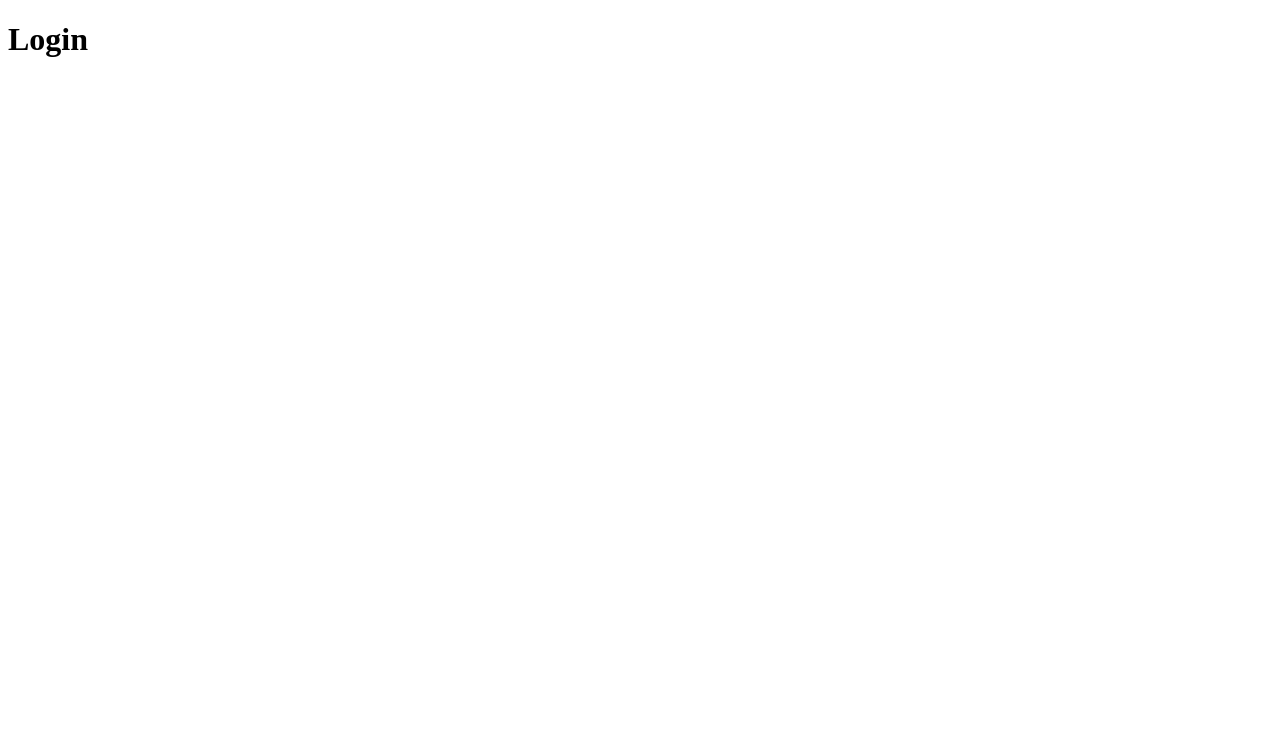
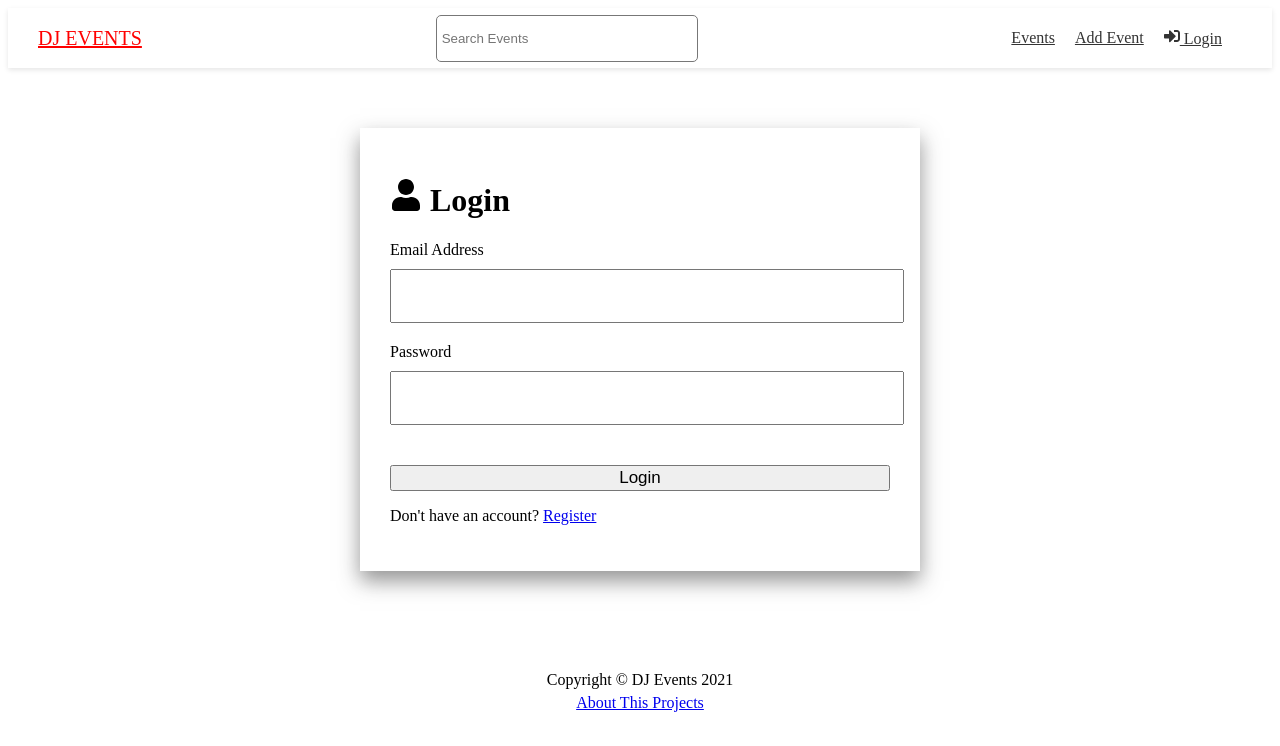
Before and after one commit to Shakib448/nextDjEvents, a Next.js app in the folder client/: page /account/login in a window 1280 px wide. Shown: the top 746 px of the page. Built offline with nearby package versions, Linux system fonts and the light colour scheme.

Commit message:
WIP on LoginPage

```diff
--- a/client/pages/account/login.js
+++ b/client/pages/account/login.js
@@ -1,7 +1,56 @@
+import { FaUser } from "react-icons/fa";
+import { ToastContainer, toast } from "react-toastify";
+import "react-toastify/dist/ReactToastify.css";
+import React, { useState, useEffect, useContext } from "react";
+import Link from "next/link";
+import Layout from "@/components/Layout";
+import styles from "@/styles/AuthForm.module.scss";
+import clsx from "clsx";
+
 export default function LoginPage() {
+  const [email, setEmail] = useState("");
+  const [password, setPassword] = useState("");
+
+  const handleSubmit = (e) => {
+    e.preventDefault();
+    console.log({ email, password });
+  };
   return (
-    <div>
-      <h1>Login</h1>
-    </div>
+    <Layout title="User Login">
+      <div className={clsx(styles.auth)}>
+        <h1>
+          <FaUser /> Login
+        </h1>
+        <ToastContainer />
+        <form onSubmit={handleSubmit}>
+          <div>
+            <label htmlFor="email">Email Address</label>
+            <input
+              type="email"
+              name="email"
+              id="email"
+              value={email}
+              onChange={(e) => setEmail(e.target.value)}
+            />
+          </div>
+          <div>
+            <label htmlFor="password">Password </label>
+            <input
+              type="password"
+              name="password"
+              id="password"
+              value={password}
+              onChange={(e) => setPassword(e.target.value)}
+            />
+          </div>
+
+          <input type="submit" value="Login" className="btn" />
+        </form>
+
+        <p>
+          Don't have an account? <Link href="/account/register"> Register</Link>
+        </p>
+      </div>
+    </Layout>
   );
 }
--- /dev/null
+++ b/client/styles/AuthForm.module.scss
@@ -0,0 +1,31 @@
+.auth {
+  max-width: 500px;
+  margin: auto;
+  padding: 30px;
+  box-shadow: 0px 10px 20px 0px rgba(50, 50, 50, 0.52);
+}
+
+.auth label {
+  display: block;
+  margin-bottom: 10px;
+}
+
+.auth input[type="text"],
+.auth input[type="email"],
+.auth input[type="password"] {
+  display: block;
+  width: 100%;
+  height: 40px;
+  padding: 5px;
+  font-size: 18px;
+}
+
+.auth input[type="submit"] {
+  margin-top: 20px;
+  width: 100%;
+  font-size: 17px;
+}
+
+.auth div {
+  margin-bottom: 20px;
+}
```
